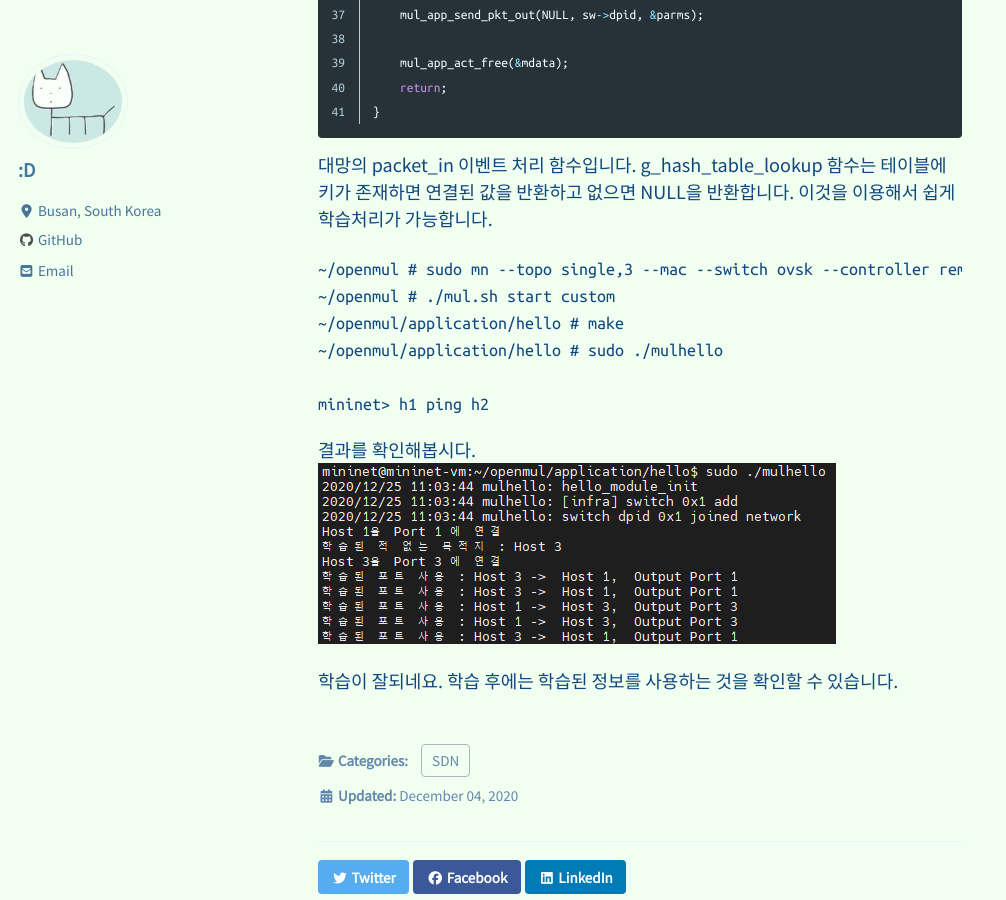
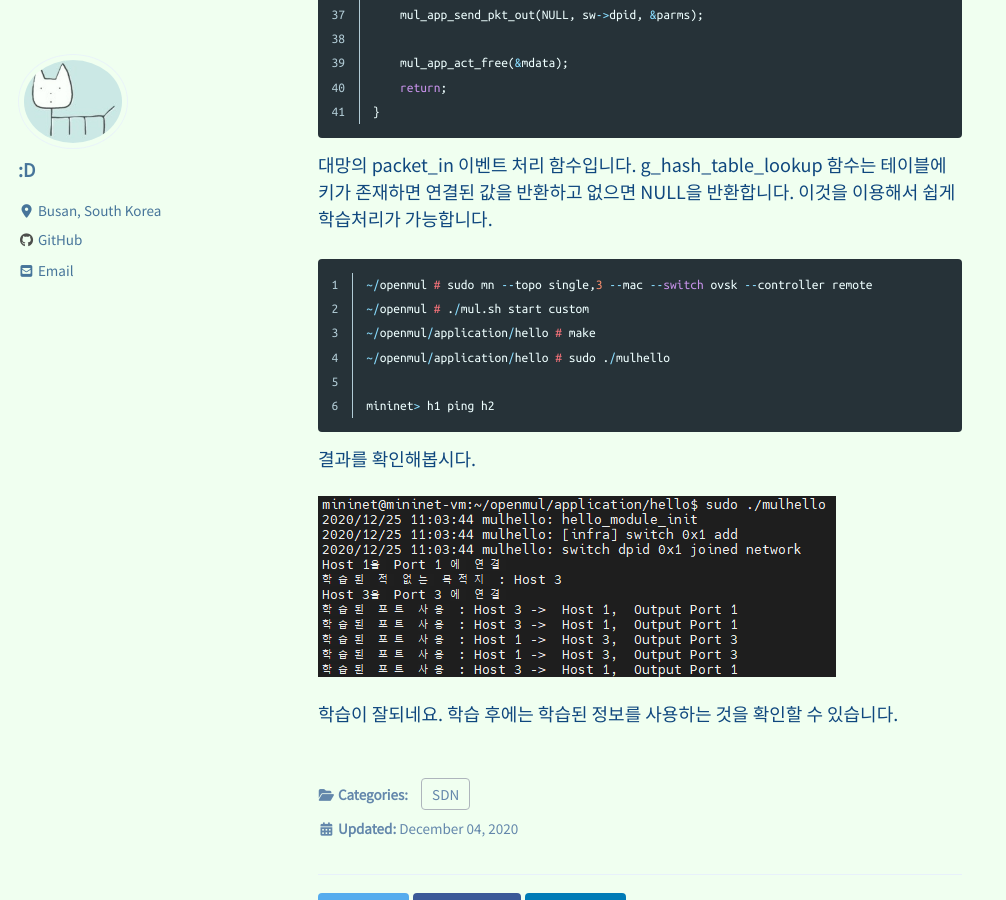
Before and after one commit to sakusi4/sakusi4.github.io, a Jekyll site: the page built from _posts/2020-12-04-OpenMUL-2.md, in a window 1280 px wide and 900 px high, scrolled down 2414 px. Shown: the whole window, without its empty margins (0-1006 px from the left). Built offline with Jekyll 4.4.1, drawn with Linux system fonts in a browser that asks for light colours; cached includes are drawn as plain includes; nearby versions of some CDN libraries; comment, search, counter and statistics services are not loaded.

Commit message:
no message

````diff
--- a/_posts/2020-12-04-OpenMUL-2.md
+++ b/_posts/2020-12-04-OpenMUL-2.md
@@ -102,16 +102,17 @@ hello_packet_in(mul_switch_t *sw UNUSED, struct flow *fl UNUSED, uint32_t inport
 
 대망의 packet_in 이벤트 처리 함수입니다. g_hash_table_lookup 함수는 테이블에 키가 존재하면 연결된 값을 반환하고 없으면 NULL을 반환합니다. 이것을 이용해서 쉽게 학습처리가 가능합니다.
 
-```C
+{% highlight c linenos=table %}
 ~/openmul # sudo mn --topo single,3 --mac --switch ovsk --controller remote
 ~/openmul # ./mul.sh start custom
 ~/openmul/application/hello # make
 ~/openmul/application/hello # sudo ./mulhello
 
 mininet> h1 ping h2
-```
+{% endhighlight %}
 
 결과를 확인해봅시다.
+
 ![0](/assets/images/2020-12-04-OpenMUL-2/0.png)
 
 학습이 잘되네요. 학습 후에는 학습된 정보를 사용하는 것을 확인할 수 있습니다.
````
